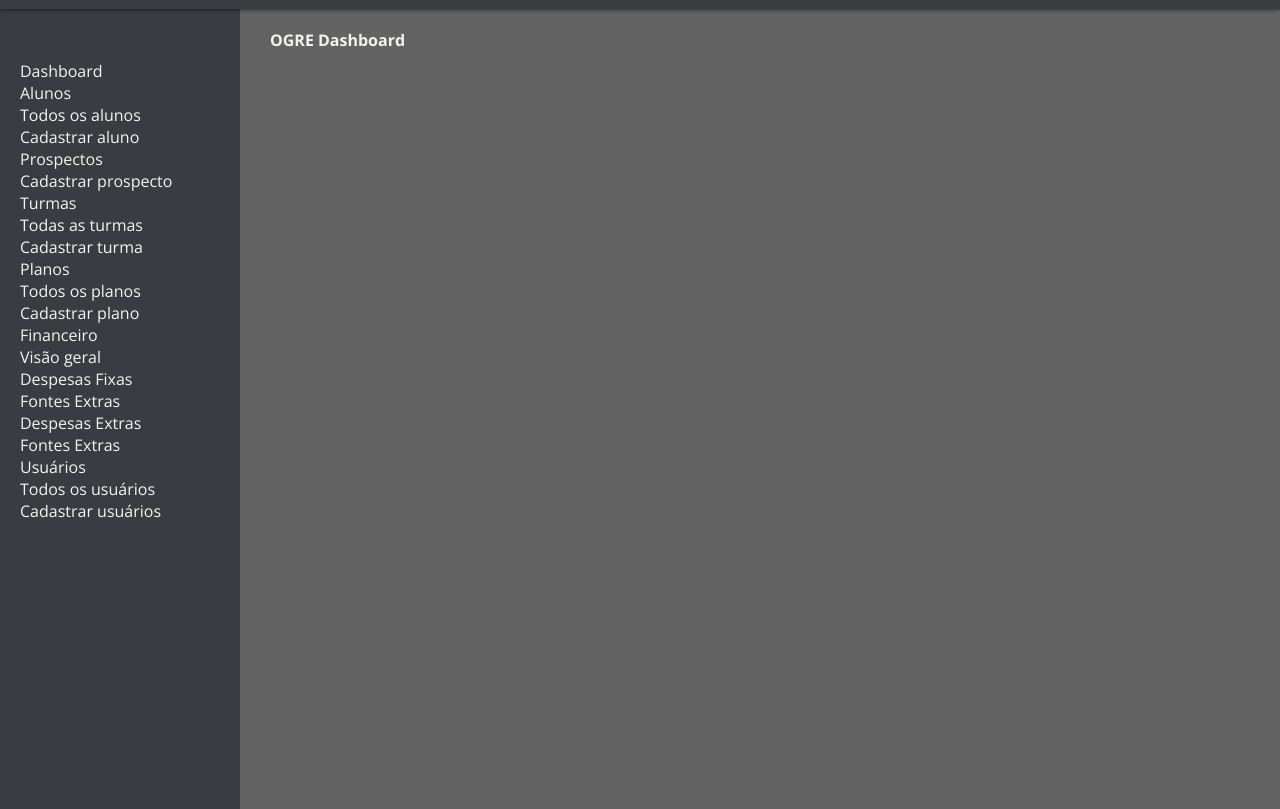
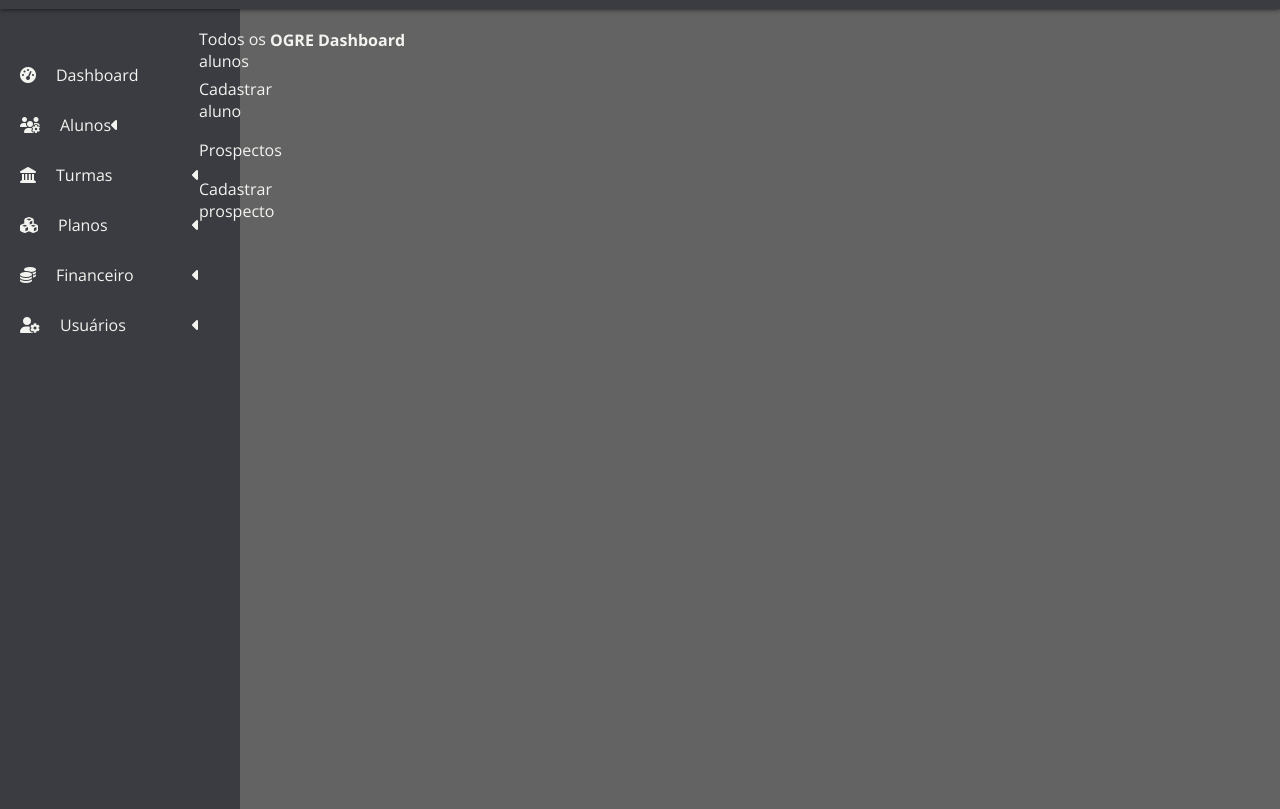
Before and after one commit to JandirWeb/ogreedash, a website built with Vite: page src/index.html in a window 1280 px wide. Both pictures are taken after a click on the link "Alunos". Shown: the part 46-855 px from the top of the page. Built offline with nearby package versions, Linux system fonts and the light colour scheme.

Commit message:
estrutura menu principal

```diff
--- a/src/index.html
+++ b/src/index.html
@@ -47,8 +47,8 @@
       <div class="main-menu">
         <nav>
           <ul class="menu">
-            <li><a href="#">Dashboard</a></li>
-            <li><a href="#">Alunos</a>
+            <li><i class="fa-solid fa-gauge-high"></i><a href="#">Dashboard</a></li>
+            <li class="alunos"><i class="fa-solid fa-users-gear"></i><a href="#">Alunos <i class="fa-solid fa-caret-left"></i></a>
               <ul>
                 <li><a href="#">Todos os alunos</a></li>
                 <li><a href="#">Cadastrar aluno</a></li>
@@ -56,19 +56,19 @@
                 <li><a href="#">Cadastrar prospecto</a></li>
               </ul>
             </li>
-            <li><a href="#">Turmas</a>
+            <li class="turmas"><i class="fa-solid fa-landmark"></i><a href="#">Turmas <i class="fa-solid fa-caret-left"></i></a>
               <ul>
                 <li><a href="#">Todas as turmas</a></li>
                 <li><a href="#">Cadastrar turma</a></li>
               </ul>
             </li>
-            <li><a href="#">Planos</a>
+            <li class="planos"><i class="fa-solid fa-cubes"></i><a href="#">Planos <i class="fa-solid fa-caret-left"></i></a>
               <ul>
                 <li><a href="#">Todos os planos</a></li>
                 <li><a href="#">Cadastrar plano</a></li>
               </ul>
             </li>
-            <li><a href="#">Financeiro</a>
+            <li class="financeiro"><i class="fa-solid fa-coins"></i><a href="#">Financeiro <i class="fa-solid fa-caret-left"></i></a>
               <ul>
                 <li><a href="#">Visão geral</a></li>
                 <li><a href="#">Despesas Fixas</a></li>
@@ -77,7 +77,7 @@
                 <li><a href="#">Fontes Extras</a></li>
               </ul>
             </li>
-            <li><a href="#">Usuários</a>
+            <li class="usuarios"><i class="fa-solid fa-user-gear"></i><a href="#">Usuários <i class="fa-solid fa-caret-left"></i></a>
               <ul>
                 <li><a href="#">Todos os usuários</a></li>
                 <li><a href="#">Cadastrar usuários</a></li>
--- a/src/js/main.js
+++ b/src/js/main.js
@@ -1 +1,7 @@
 import '../style/styles.scss'
+
+/* Menu Principal */
+
+let menuItem = document.querySelector('.alunos');
+
+menuItem.addEventListener('click', ()=> {menuItem.classList.toggle("active");});
--- a/src/style/menu.scss
+++ b/src/style/menu.scss
@@ -7,9 +7,80 @@
     left: 0;
     border-top: solid 1px $dark-gray;
     color: $white-ogree;
-    padding: 50px 0 0 20px;
 
     a{
         color: $white-ogree;
     }
+
+    nav{
+        width: 100%;
+        padding-top: 40px;
+
+        .menu{
+            li{
+                display: flex;
+                align-items: center;
+                height: 50px;
+                font-size: 0.8rem;
+                font-weight: 400;
+                padding-left: 20px;
+
+                a{
+                    display: flex;
+                    justify-content: space-between;
+                    align-items: center;
+                    width: 100%;
+                    padding: 0 40px 0 20px;
+                }
+
+                &:hover{
+                    background: $green-ogree;
+                }
+
+                ul{
+                    display: none;
+                    opacity: 0;
+                }
+
+                &.alunos.active{
+                    ul{
+                        display: block;
+                        opacity: 1;
+                    }
+                }
+
+                &.turmas .active{
+                    ul{
+                        display: block;
+                        opacity: 1;
+                    }
+
+                }
+
+                &.planos .active{
+                    ul{
+                        display: block;
+                        opacity: 1;
+                    }
+
+                }
+
+                &.financeiro .active{
+                    ul{
+                        display: block;
+                        opacity: 1;
+                    }
+
+                }
+
+                &.usuarios .active{
+                    ul{
+                        display: block;
+                        opacity: 1;
+                    }
+
+                }
+            }
+        }
+    }
 }
--- a/src/style/styles.scss
+++ b/src/style/styles.scss
@@ -7,6 +7,7 @@
     box-sizing: border-box;
     list-style: none;
     text-decoration: none;
+    transition: all 400ms linear;
 }
 @import './variables.scss';
 @import './header.scss';
```
